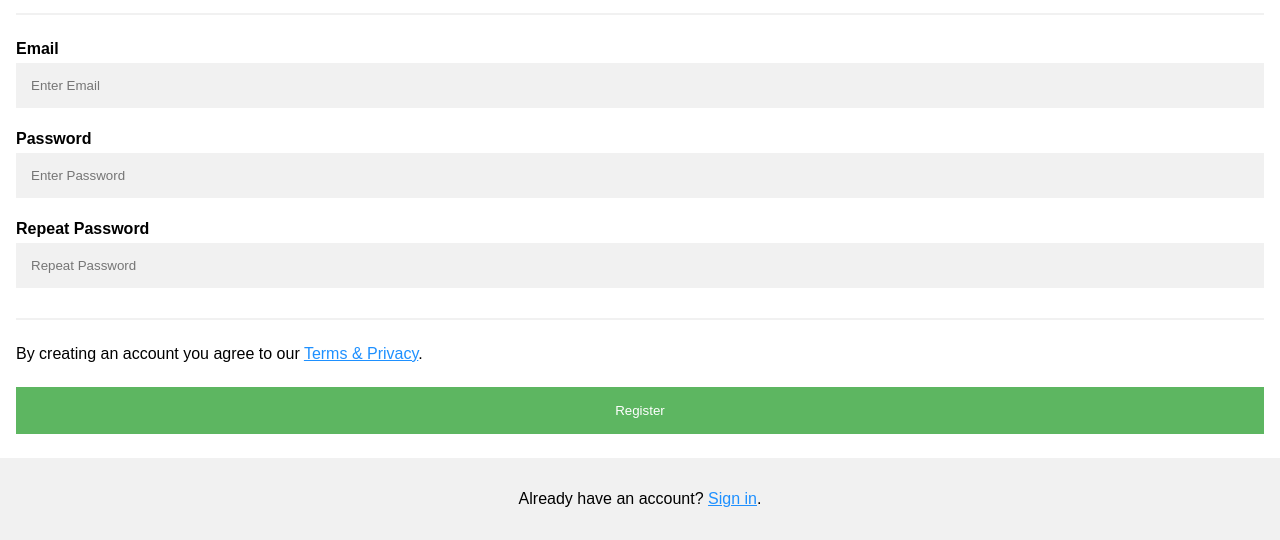
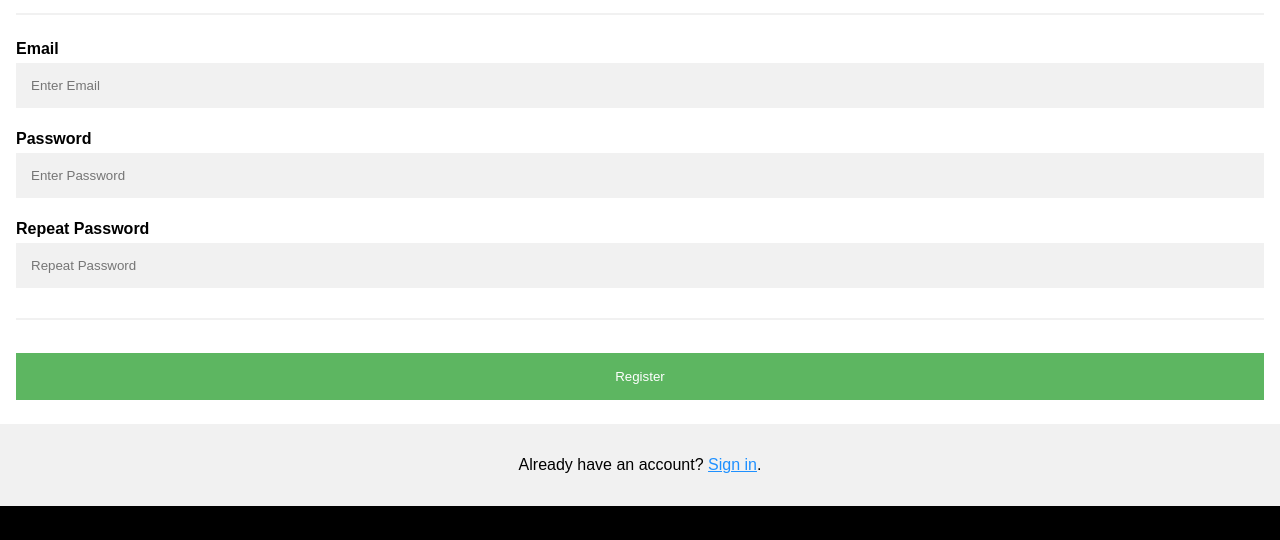
Before and after one commit to himanshuluciferr/Live-virtual-class, a plain HTML site: page registration.html in a window 1280 px wide. Shown: the part 349-889 px from the top of the page. After the commit the page ends 855 px from the top, so only its background shows below. Drawn offline with Linux system fonts and the light colour scheme.

Commit message:
Update registration.html

```diff
--- a/registration.html
+++ b/registration.html
@@ -98,7 +98,7 @@
       <label for="psw-repeat"><b>Repeat Password</b></label>
       <input type="password" placeholder="Repeat Password" name="psw-repeat" required>
       <hr>
-      <p>By creating an account you agree to our <a href="#">Terms & Privacy</a>.</p>
+
 
       <button type="submit" class="registerbtn">Register</button>
     </div>
```
